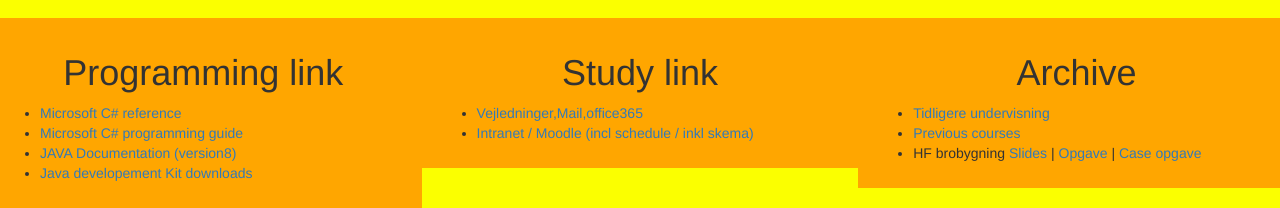
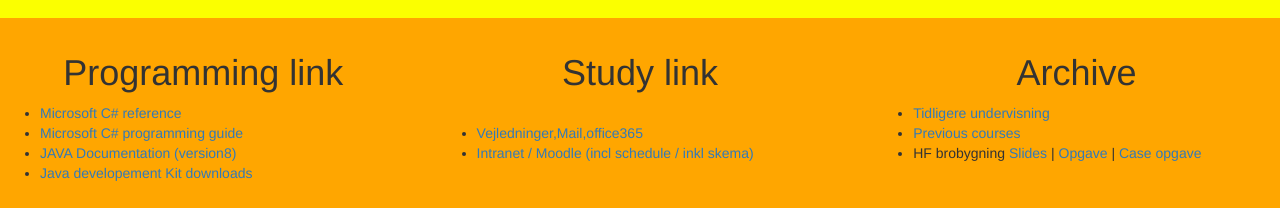
Before and after one commit to MrSchnack/Opgave2Done, a plain HTML site: page index.html in a window 1280 px wide. Shown: the part 611-819 px from the top of the page. Drawn offline with nearby package versions, Linux system fonts and the light colour scheme.

Commit message:
Fiksede grid i bunden så det ser bedre ud

```diff
--- a/index.html
+++ b/index.html
@@ -61,22 +61,20 @@
         <li><a href="https://docs.oracle.com/javase/8/docs/api/">JAVA Documentation (version8)</a></li>
         <li><a href="https://www.oracle.com/java/technologies/javase-downloads.html">Java developement Kit downloads</a>
         </li>
-
       </ul>
-
     </div>
 
     <div class="col-4" style="background-color:rgb(255, 166, 0)">
       <h1 style="text-align:center">Study link</h1>
+      &nbsp;
       <ul>
         <li><a href="https://helpdesk.easj.dk">Vejledninger,Mail,office365</a></li>
         <li><a href="https://moodle.zealand.dk/login/index.php">Intranet / Moodle (incl schedule / inkl skema)</a></li>
-
       </ul>
-
-
+      &nbsp;
 
     </div>
+
     <div class="col-4" style="background-color:rgb(255, 166, 0)">
       <h1 style="text-align:center">Archive </h1>
       <ul>
@@ -87,7 +85,7 @@
             href="http://pele-easj.dk/downs/Opgaver-BigData.pdf">Opgave</a> | <a
             href="http://pele-easj.dk/downs/HF-Case-Opgave.pdf">Case opgave</a>
        </li>
-
+       &zwnj;
       </ul>
 
 
```
